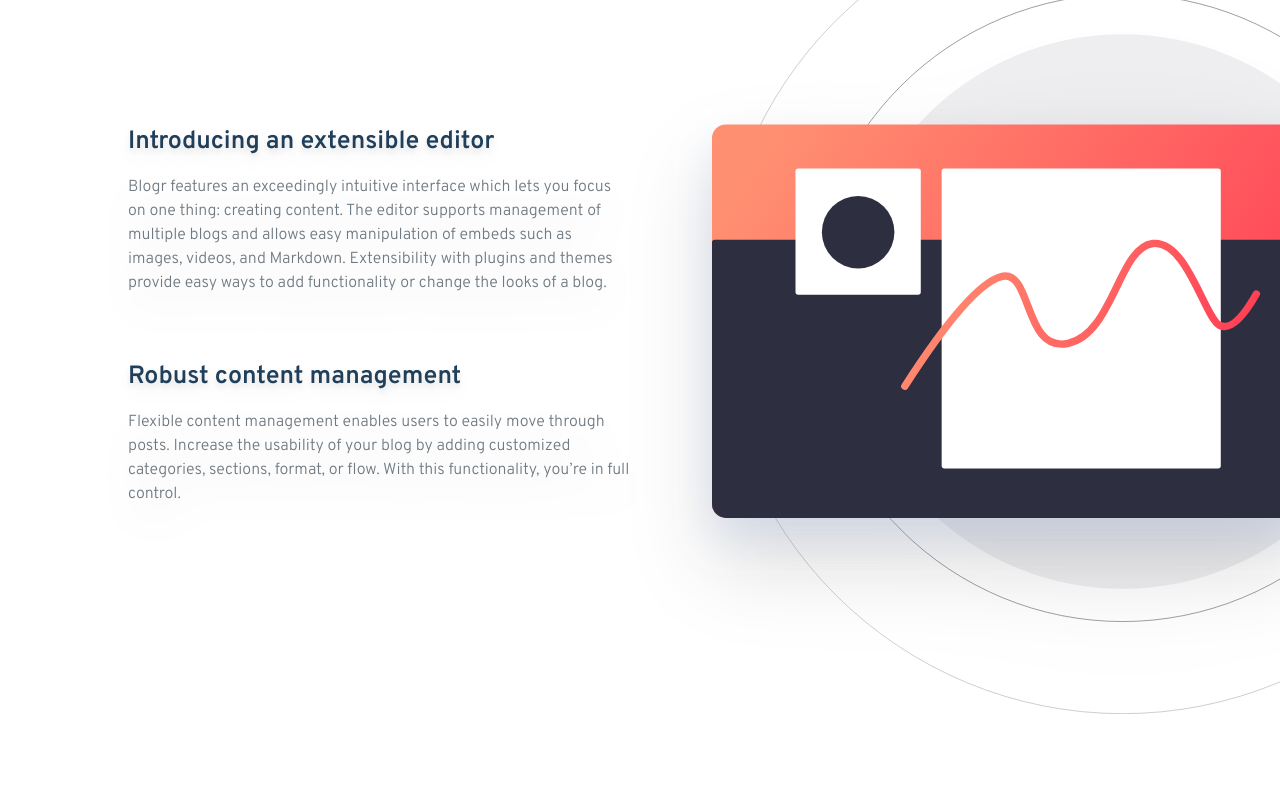
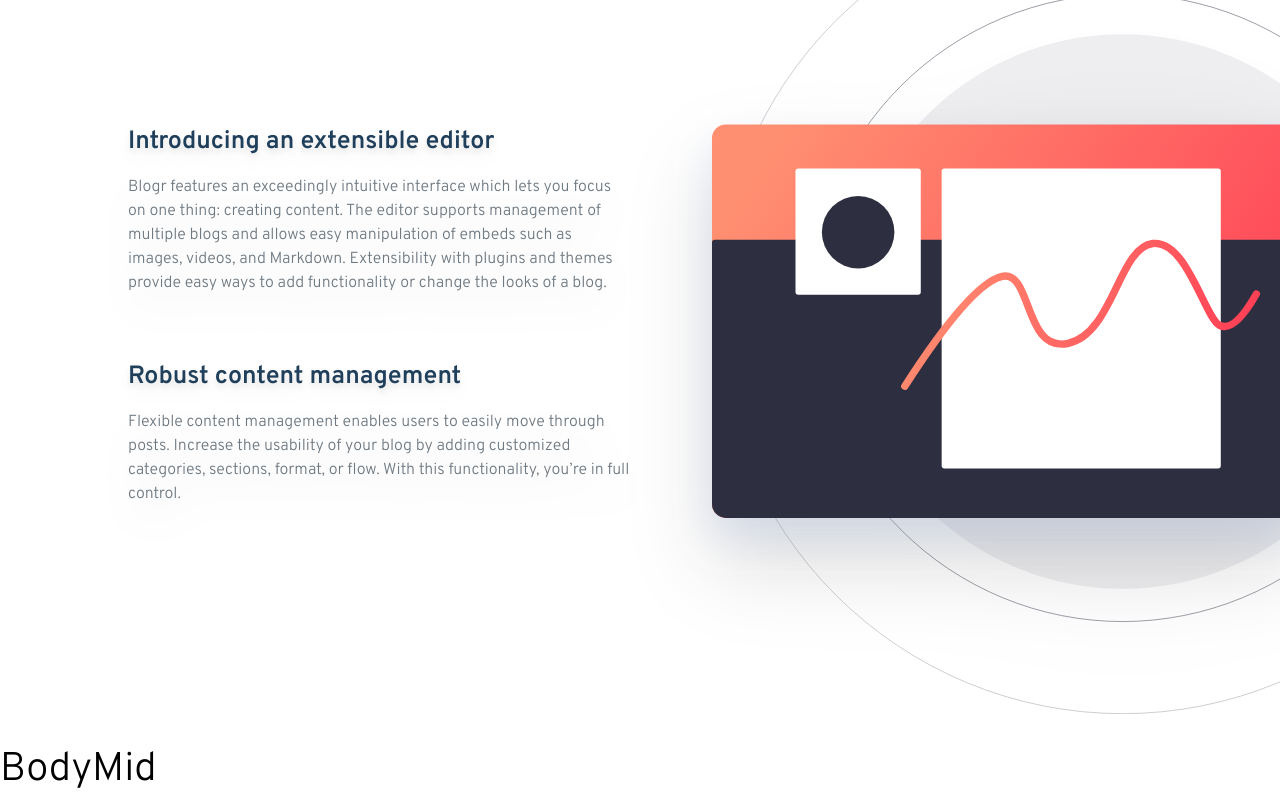
Before and after one commit to RereTooki/Blog-landing-page, a React (Vite) app: page / in a window 1280 px wide. Shown: the part 800-1600 px from the top of the page. Before the commit the page ends 1540 px from the top, so only its background shows below. Built offline with nearby package versions, Linux system fonts and the light colour scheme.

Commit message:
Added the 'BodyMid' component

```diff
--- /dev/null
+++ b/src/components/BodyMid.tsx
@@ -0,0 +1,16 @@
+import React from "react";
+import "../App.css";
+import editormobile from "../assets/images/illustration-editor-mobile.svg";
+import editordesktop from "../assets/images/illustration-editor-desktop.svg";
+
+const BodyMid = () => {
+  return (
+    <>
+      <div className="overflow-hidden font-overpass select-none">
+        <h1 className="text-[40px] ">BodyMid</h1>
+      </div>
+    </>
+  );
+};
+
+export default BodyMid;
--- a/src/components/Landingpage.tsx
+++ b/src/components/Landingpage.tsx
@@ -1,6 +1,7 @@
 import React from "react";
 import Header from "../components/Header";
 import BodyIntro from "../components/BodyIntro";
+import BodyMid from "../components/BodyMid";
 import Footer from "../components/Footer";
 import "../App.css";
 
@@ -10,6 +11,7 @@ const Landingpage = () => {
       <div className="">
         <Header />
         <BodyIntro />
+        <BodyMid />
         {/* <Footer /> */}
       </div>
     </>
```
